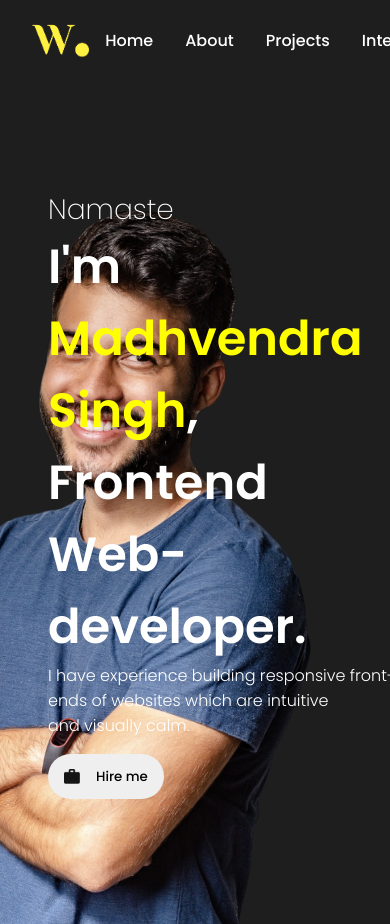
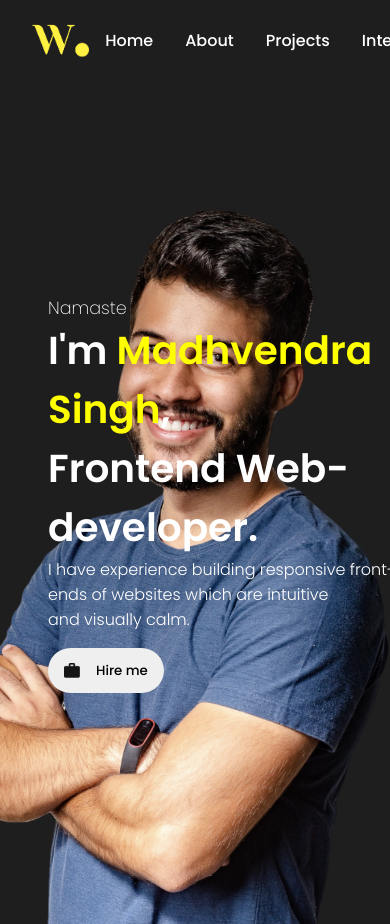
Before and after one commit to Madjob23/portfolio, a React (Create React App) app: page / in a window 390 px wide. Shown: the top 924 px of the page. Built offline with nearby package versions, Linux system fonts and the light colour scheme.

Commit message:
Make intro section responsive

```diff
--- a/src/components/Intro/intro.css
+++ b/src/components/Intro/intro.css
@@ -69,3 +69,23 @@
     object-fit: cover; /* since in mobile itll be a bg */
     height: 100vh;
 }
+
+@media screen and (max-width: 840px) {
+    .introImg {
+        right: -10vw;
+    }
+
+    .introGreeting {
+        font-size: 4.5vw;
+    }
+
+    .introMainText {
+        font-size: 10vw;
+    }
+}
+
+@media screen and (max-width: 480px) {
+    .introImg {
+        right: -20vw;
+    }
+}
```
